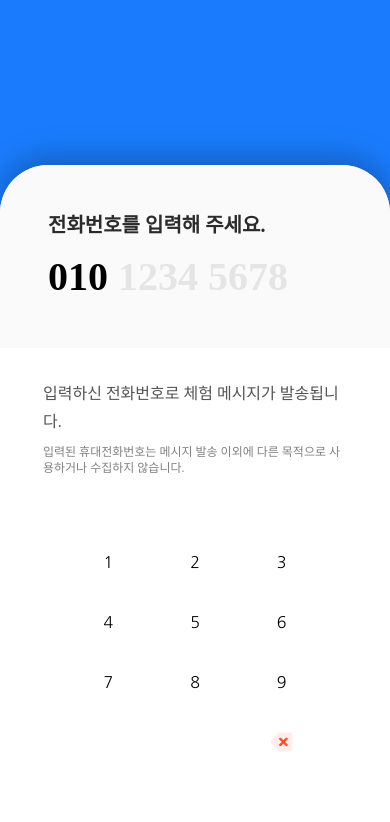
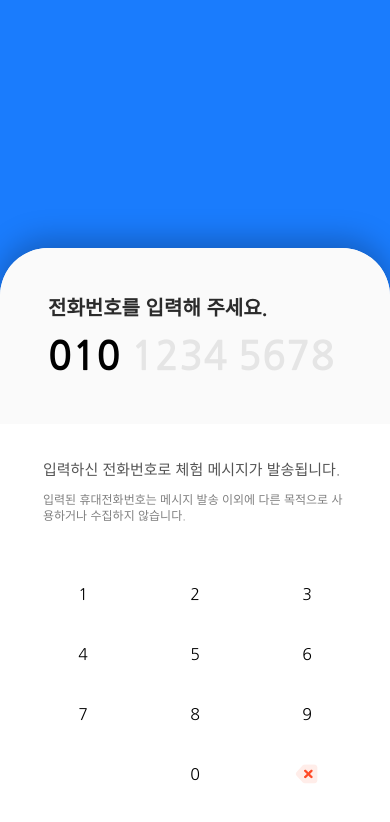
Before and after one commit to Jinny1130/wj-next-lab, a Next.js app: page /project/send-message in a window 390 px wide. Shown: the top 822 px of the page. Built offline with nearby package versions, Linux system fonts and the light colour scheme.

Commit message:
[MODIFY] 전화번호 영역 모바일 UI 수정, 백버튼 동작 함수 추가

```diff
--- a/src/components/send-message/NumberButton.tsx
+++ b/src/components/send-message/NumberButton.tsx
@@ -12,7 +12,7 @@ interface buttonProps {
 export default function NumberButton (props: buttonProps) {
 
     function clickNumber(targetNumber:buttonNumber) {
-        if (targetNumber && targetNumber >= 0) {
+        if (targetNumber !== null && targetNumber >= 0) {
             props.clickNumberButton(targetNumber);
         }
         else {
@@ -22,7 +22,7 @@ export default function NumberButton (props: buttonProps) {
 
     return (
         <button className={`${props.className} hover:text-red-500 hover:rounded hover:bg-gray-100 hover:rounded-full`} onClick={ props.buttonTargetNumber !== null ? () => clickNumber(props.buttonTargetNumber) : undefined }>
-            {props.buttonTargetNumber && props.buttonTargetNumber >= 0 ? props.buttonTargetNumber : ''}
+            {props.buttonTargetNumber !== null && props.buttonTargetNumber >= 0 ? props.buttonTargetNumber : ''}
         </button>
     );
 }
--- a/src/components/send-message/NumberButtonBox.tsx
+++ b/src/components/send-message/NumberButtonBox.tsx
@@ -36,10 +36,12 @@ const NumberButtonBox: React.FC<BoxProps> = (boxProps) => {
             if (isFirst) {
                 el.classList.remove(colorBlack);
                 el.classList.add(colorGray);
+                document.querySelector('.start-phone-number')?.classList.remove(colorBlue);
             }
             else if (!isFirst && selectedNumbers.length < 8) {
                 el.classList.remove(colorGray);
                 el.classList.add(colorBlack);
+                document.querySelector('.start-phone-number')?.classList.remove(colorBlue);
             }
             else {
                 el.classList.remove(colorGray);
@@ -82,16 +84,22 @@ const NumberButtonBox: React.FC<BoxProps> = (boxProps) => {
             setSelectedNumbers([...selectedNumbers, clickNumber]);
         }
     };
+
     // NumberButton delete click
     function deleteLastNumber() {
-        console.log('delete')
+        const newNumbers = [...selectedNumbers]
+
+        if (!isFirstSettingNumbers && selectedNumbers.length > 0) {
+            newNumbers.pop();
+            setSelectedNumbers(newNumbers.length === 0 ? [1, 2, 3, 4, 5, 6, 7, 8] : newNumbers);
+        }
     }
 
     return (
         <div className={`w-full [background:var(--wt-100,#FFF)] shadow-[0_-8px_30px_rgba(0,0,0,0.25)] sm:shadow-[0px_10px_20px_0px_rgba(0,0,0,0.10),0px_36px_72px_0px_rgba(0,0,0,0.10)] rounded-t-[48px] sm:rounded-[48px] overflow-hidden ${boxProps.className}`}>
             <div className="[background:var(--GY-20,#FAFAFA)] flex flex-col items-start gap-2 flex-[1_0_0] p-12">
-                <p className="text-[color:var(--GY-900,#2B2B2B)] [font-family:'Spoqa_Han_Sans_Neo'] text-xl font-bold leading-6 mb-2">전화번호를 입력해 주세요.</p>
-                <div className="flex items-center [font-family:'Spoqa_Han_Sans_Neo'] text-[40px] font-bold leading-[normal]">
+                <p className="text-[color:var(--GY-900,#2B2B2B)] text-xl font-bold leading-6 mb-2">전화번호를 입력해 주세요.</p>
+                <div className="flex items-center text-[40px] font-bold leading-[normal]">
                     <p className="start-phone-number mr-[10px]" style={{ fontSize: '40px' }}>010</p>
                     {
                         selectedNumbers.map((number, index) =>
@@ -101,11 +109,11 @@ const NumberButtonBox: React.FC<BoxProps> = (boxProps) => {
                 </div>
             </div>
             <div className="flex items-center flex-col sm:items-start sm:flex-row sm:min-h-[400px]">
-                <div className="w-full sm:w-1/2 min-w-[400px] sm:min-w-[50%] px-[48px] pt-8 sm:pt-[56px] pb-8 sm:pb-[48px]">
-                    <h3 className="text-[color:var(--GY-700,#555)] [font-family:'Spoqa_Han_Sans_Neo'] text-base sm:text-xl font-medium leading-7 mb-2 sm:mb-4">입력하신 전화번호로 <br className="hidden sm:block" />체험 메시지가 발송됩니다.</h3>
-                    <p className=" text-[color:var(--GY-500,#808080)] [font-family:'Spoqa_Han_Sans_Neo'] text-xs font-normal leading-4">입력된 휴대전화번호는 메시지 발송 이외에 <br className="hidden sm:block" />다른 목적으로 사용하거나 수집하지 않습니다.</p>
+                <div className="w-full sm:w-1/2 min-w-[400px] sm:min-w-[50%] px-[48px] pt-8 sm:pt-[56px] pb-4 sm:pb-[48px]">
+                    <h3 className="text-[color:var(--GY-700,#555)] text-[15px] sm:text-xl font-medium leading-7 mb-2 sm:mb-4">입력하신 전화번호로 <br className="hidden sm:block" />체험 메시지가 발송됩니다.</h3>
+                    <p className=" text-[color:var(--GY-500,#808080)] text-xs font-normal leading-4">입력된 휴대전화번호는 메시지 발송 이외에 <br className="hidden sm:block" />다른 목적으로 사용하거나 수집하지 않습니다.</p>
                 </div>
-                <div className="buttons-wrap w-full sm:w-1/2 min-w-[400px] sm:min-w-[50%] px-[70px] pt-6 sm:pt-[40px] pb-[72px] flex flex-wrap justify-between">
+                <div className="buttons-wrap w-full sm:w-1/2 min-w-[400px] sm:min-w-[50%]  px-[32px] sm:px-[70px] pt-6 sm:pt-[40px] pb-[40px] sm:pb-[72px] flex flex-wrap justify-between">
                     { NumberButtonsRender() }
                 </div>
             </div>
```
